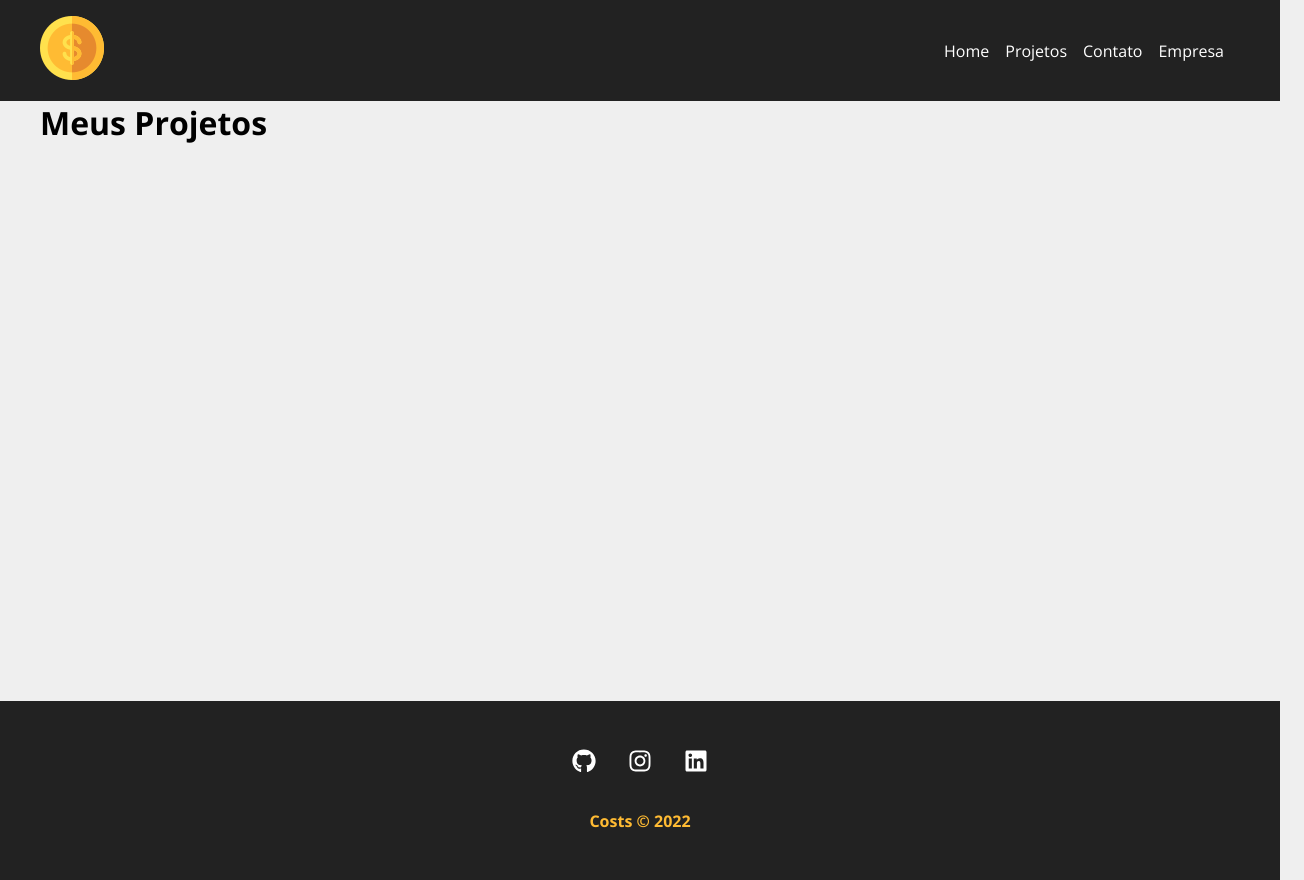
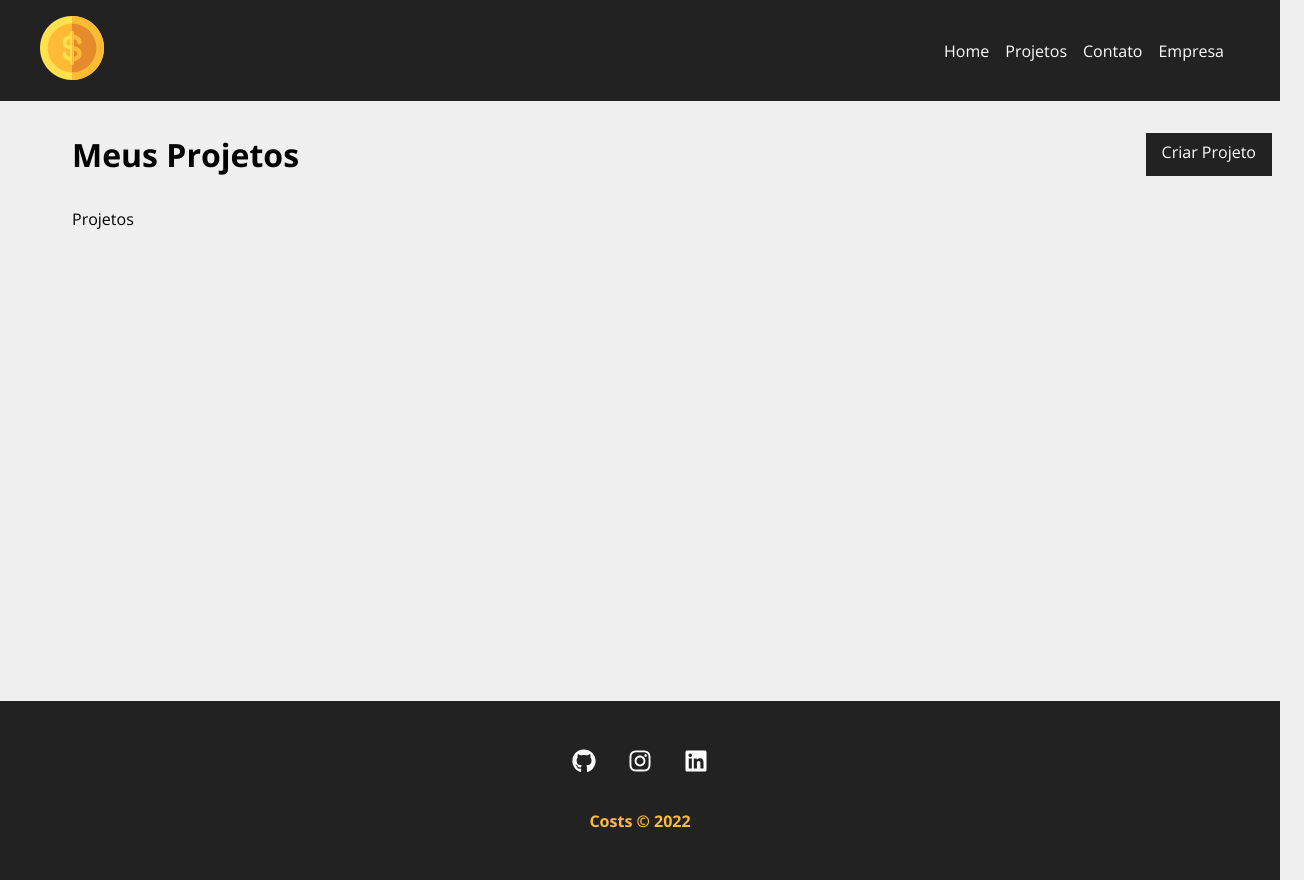
Before and after one commit to haparada9/costs, a React (Create React App) app: page /projects in a window 1280 px wide. Shown: the whole page, 1304 px wide, since content can reach past the window. Built offline with nearby package versions, Linux system fonts and the light colour scheme.

Commit message:
feat: :sparkles: Cria o dashboard

```diff
--- a/src/components/pages/Projects.js
+++ b/src/components/pages/Projects.js
@@ -1,6 +1,10 @@
 import { useLocation } from 'react-router-dom'
 
 import Message from '../layout/Message'
+import Container from '../layout/Container'
+import LinkButton from '../layout/LinkButton'
+
+import styles from './Projects.module.css'
 
 function Project() {
 
@@ -11,9 +15,15 @@
     }
 
     return (
-        <div>
-            <h1>Meus Projetos</h1>
+        <div className={styles.project_container}>
+            <div className={styles.title_container}>
+                <h1>Meus Projetos</h1>
+                <LinkButton to="/newproject" text="Criar Projeto" />
+            </div>
             {message && <Message type="success" msg={message} />}
+            <Container customClass="start">
+                <p>Projetos</p>
+            </Container>
         </div>
     )
 }
--- /dev/null
+++ b/src/components/pages/Projects.module.css
@@ -0,0 +1,9 @@
+.project_container {
+    padding: 2em;
+}
+
+.title_container {
+    display: flex;
+    justify-content: space-between;
+    margin-bottom: 2em;
+}
```
